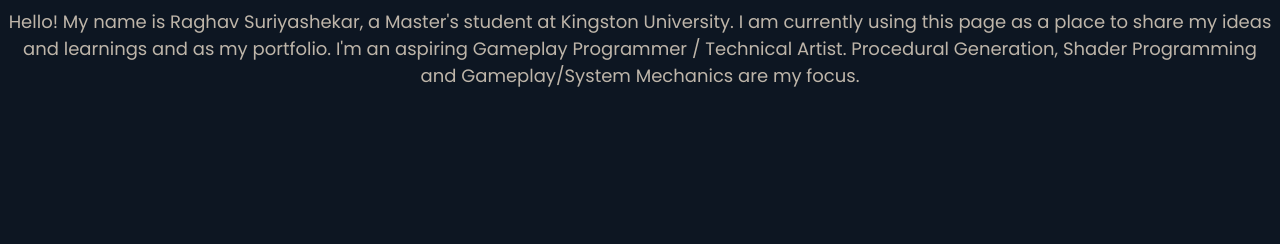
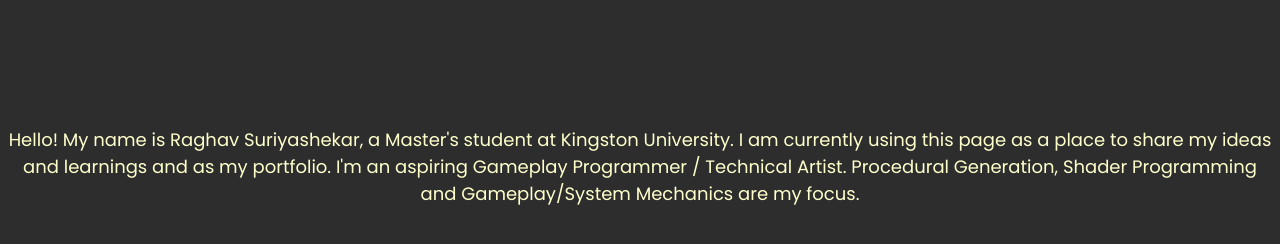
Before and after one commit to thetrippp/thetrippp.github.io, a plain HTML site: page index.html in a window 1280 px wide. Drawn offline with Linux system fonts and the light colour scheme.

Commit message:
small change

```diff
--- a/style_home.css
+++ b/style_home.css
@@ -4,7 +4,7 @@
 body
 {
   height: 100vh;
-  background: #0d1622;
+  background: #2d2d2d;
   overflow: hidden;
 }
 
@@ -45,9 +45,9 @@ body
   font-family: 'Poppins', sans-serif;
   text-align: center;
   font-size: large;
-  color: rgba(250, 235, 215,0.75);
+  color: #ffffcc;
   text-decoration: none;
-  margin-top: 1px;
+  margin-top: 10%;
 }
 
 .animated_title{
```
